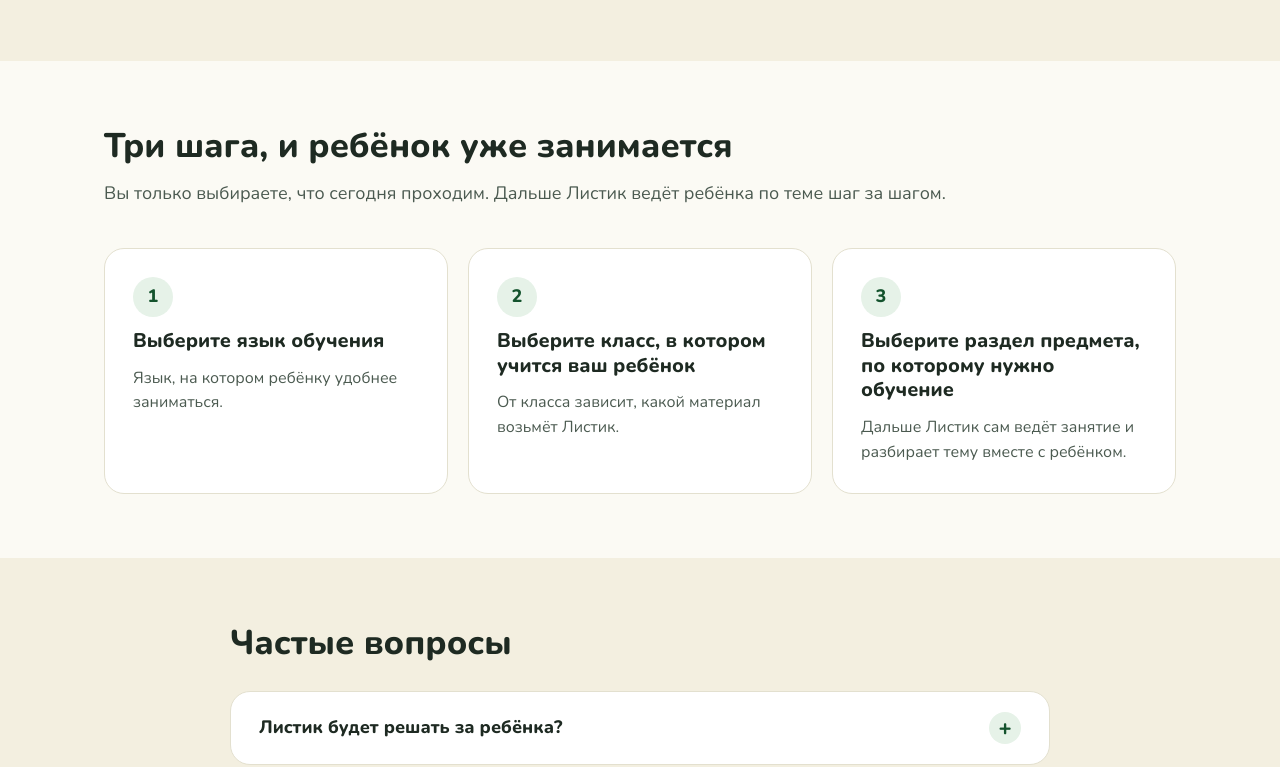
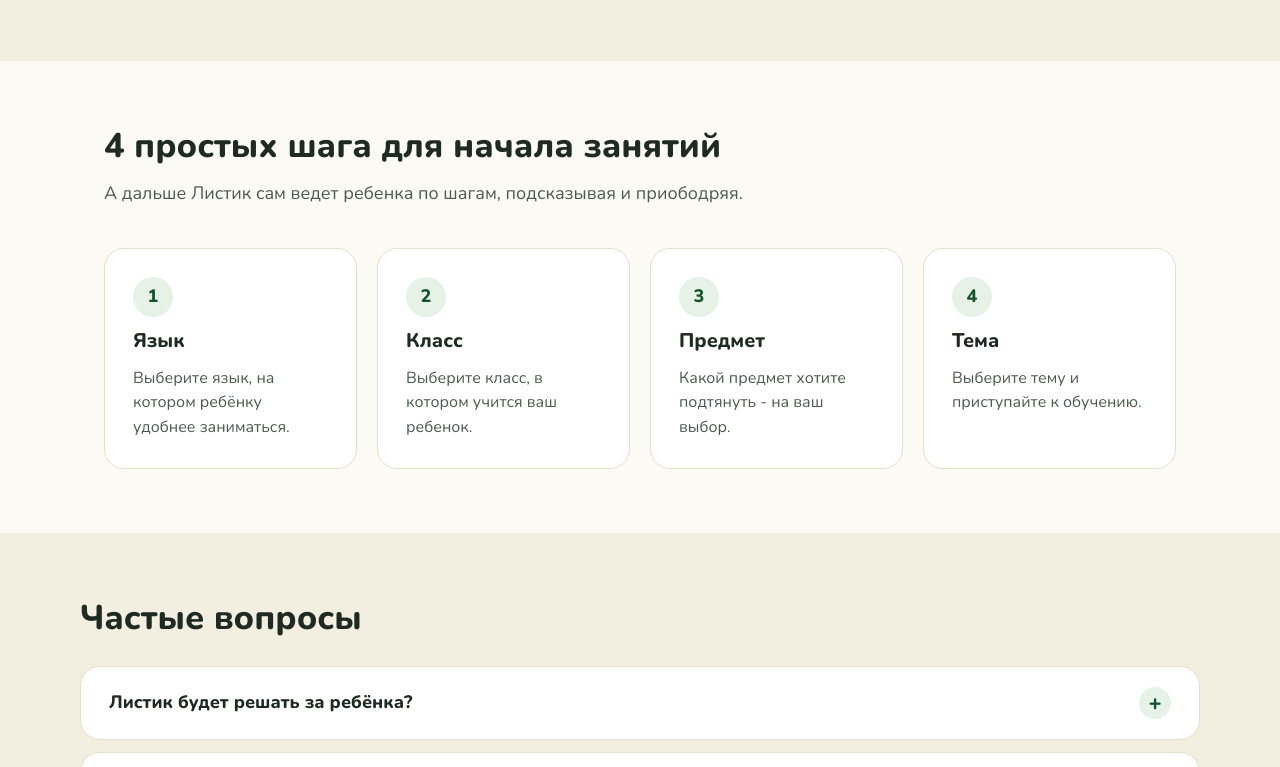
Before and after one commit to tairsky/listik_v1, a website: page index.html in a window 1280 px wide. Shown: the part 981-1748 px from the top of the page. Drawn offline with Linux system fonts and the light colour scheme.

Commit message:
Главная: мобильная версия, глобус, 4 шага, FAQ

```diff
--- a/index.html
+++ b/index.html
@@ -179,26 +179,31 @@ svg .lk-blink{transform-box:fill-box;transform-origin:center;animation:lkblink 5
 <div style="max-width:1120px;margin:0 auto;padding:64px 24px;box-sizing:border-box;display:flex;flex-direction:column;gap:40px">
 <div style="display:flex;flex-wrap:wrap;align-items:center;justify-content:space-between;gap:32px">
 <div style="flex:1 1 420px;min-width:0;max-width:none;display:flex;flex-direction:column;gap:14px">
-<h2 style="margin:0;font-size:34.2px;line-height:1.2;font-weight:800">Три шага, и ребёнок уже занимается</h2>
-<p style="margin:0;color:#4B5A50">Вы только выбираете, что сегодня проходим. Дальше Листик ведёт ребёнка по теме шаг за шагом.</p>
+<h2 style="margin:0;font-size:34.2px;line-height:1.2;font-weight:800">4 простых шага для начала занятий</h2>
+<p style="margin:0;color:#4B5A50">А дальше Листик сам ведет ребенка по шагам, подсказывая и приободряя.</p>
 </div>
 
 </div>
 <div style="display:flex;flex-wrap:wrap;gap:20px">
-<div style="flex:1 1 280px;min-width:0;background:#FFFFFF;border:1px solid #E3E0CF;border-radius:20px;padding:28px;box-sizing:border-box;display:flex;flex-direction:column;gap:12px">
+<div style="flex:1 1 220px;min-width:0;background:#FFFFFF;border:1px solid #E3E0CF;border-radius:20px;padding:28px;box-sizing:border-box;display:flex;flex-direction:column;gap:12px">
 <div style="width:40px;height:40px;border-radius:50%;background:#E6F2E8;color:#14532D;font-weight:800;display:flex;align-items:center;justify-content:center">1</div>
-<h3 style="margin:0;font-size:19.8px;line-height:1.25;font-weight:800">Выберите язык обучения</h3>
-<p style="margin:0;font-size:16px;color:#4B5A50">Язык, на котором ребёнку удобнее заниматься.</p>
+<h3 style="margin:0;font-size:19.8px;line-height:1.25;font-weight:800">Язык</h3>
+<p style="margin:0;font-size:16px;color:#4B5A50">Выберите язык, на котором ребёнку удобнее заниматься.</p>
 </div>
-<div style="flex:1 1 280px;min-width:0;background:#FFFFFF;border:1px solid #E3E0CF;border-radius:20px;padding:28px;box-sizing:border-box;display:flex;flex-direction:column;gap:12px">
+<div style="flex:1 1 220px;min-width:0;background:#FFFFFF;border:1px solid #E3E0CF;border-radius:20px;padding:28px;box-sizing:border-box;display:flex;flex-direction:column;gap:12px">
 <div style="width:40px;height:40px;border-radius:50%;background:#E6F2E8;color:#14532D;font-weight:800;display:flex;align-items:center;justify-content:center">2</div>
-<h3 style="margin:0;font-size:19.8px;line-height:1.25;font-weight:800">Выберите класс, в котором учится ваш ребёнок</h3>
-<p style="margin:0;font-size:16px;color:#4B5A50">От класса зависит, какой материал возьмёт Листик.</p>
+<h3 style="margin:0;font-size:19.8px;line-height:1.25;font-weight:800">Класс</h3>
+<p style="margin:0;font-size:16px;color:#4B5A50">Выберите класс, в котором учится ваш ребенок.</p>
 </div>
-<div style="flex:1 1 280px;min-width:0;background:#FFFFFF;border:1px solid #E3E0CF;border-radius:20px;padding:28px;box-sizing:border-box;display:flex;flex-direction:column;gap:12px">
+<div style="flex:1 1 220px;min-width:0;background:#FFFFFF;border:1px solid #E3E0CF;border-radius:20px;padding:28px;box-sizing:border-box;display:flex;flex-direction:column;gap:12px">
 <div style="width:40px;height:40px;border-radius:50%;background:#E6F2E8;color:#14532D;font-weight:800;display:flex;align-items:center;justify-content:center">3</div>
-<h3 style="margin:0;font-size:19.8px;line-height:1.25;font-weight:800">Выберите раздел предмета, по которому нужно обучение</h3>
-<p style="margin:0;font-size:16px;color:#4B5A50">Дальше Листик сам ведёт занятие и разбирает тему вместе с ребёнком.</p>
+<h3 style="margin:0;font-size:19.8px;line-height:1.25;font-weight:800">Предмет</h3>
+<p style="margin:0;font-size:16px;color:#4B5A50">Какой предмет хотите подтянуть - на ваш выбор.</p>
+</div>
+<div style="flex:1 1 220px;min-width:0;background:#FFFFFF;border:1px solid #E3E0CF;border-radius:20px;padding:28px;box-sizing:border-box;display:flex;flex-direction:column;gap:12px">
+<div style="width:40px;height:40px;border-radius:50%;background:#E6F2E8;color:#14532D;font-weight:800;display:flex;align-items:center;justify-content:center">4</div>
+<h3 style="margin:0;font-size:19.8px;line-height:1.25;font-weight:800">Тема</h3>
+<p style="margin:0;font-size:16px;color:#4B5A50">Выберите тему и приступайте к обучению.</p>
 </div>
 </div>
 </div>
@@ -206,7 +211,7 @@ svg .lk-blink{transform-box:fill-box;transform-origin:center;animation:lkblink 5
 
 <!-- Частые вопросы -->
 <div style="background:#F3EFE0;padding:64px 24px;box-sizing:border-box">
-<div style="max-width:820px;margin:0 auto;display:flex;flex-direction:column;gap:28px">
+<div style="max-width:1120px;margin:0 auto;display:flex;flex-direction:column;gap:28px">
 <h2 style="margin:0;font-size:34.2px;line-height:1.2;font-weight:800">Частые вопросы</h2>
 <div style="display:flex;flex-direction:column;gap:12px">
 <details class="lk-faq">
@@ -219,7 +224,7 @@ svg .lk-blink{transform-box:fill-box;transform-origin:center;animation:lkblink 5
 </details>
 <details class="lk-faq">
 <summary><h3 style="margin:0;font-size:18px;font-weight:800">Для каких классов и предметов?</h3></summary>
-<p style="margin:12px 0 0;font-size:16px;color:#4B5A50">Листик занимается по нашим упражнениям. [Уточните, какие классы и предметы доступны сейчас.]</p>
+<p style="margin:12px 0 0;font-size:16px;color:#4B5A50">Листик занимается по нашим упражнениям. Предметы и упражнения добавляются постепенно, после того, как наши методисты проверят их и исключат все возможные ошибки.</p>
 </details>
 <details class="lk-faq">
 <summary><h3 style="margin:0;font-size:18px;font-weight:800">Нужно ли сидеть рядом?</h3></summary>
@@ -230,8 +235,8 @@ svg .lk-blink{transform-box:fill-box;transform-origin:center;animation:lkblink 5
 <p style="margin:12px 0 0;font-size:16px;color:#4B5A50">Детям этого возраста трудно удерживать внимание на одной задаче дольше 15–20 минут, а долгие занятия утомляют и отбивают интерес. Поэтому в день доступно до 45 минут. Этого хватает на несколько задач с перерывами.</p>
 </details>
 <details class="lk-faq">
-<summary><h3 style="margin:0;font-size:18px;font-weight:800">Это живой человек?</h3></summary>
-<p style="margin:12px 0 0;font-size:16px;color:#4B5A50">Нет. Листик ИИ-помощник, и он всегда честно это говорит.</p>
+<summary><h3 style="margin:0;font-size:18px;font-weight:800">Чем ИИ-репетитор лучше или хуже живого?</h3></summary>
+<p style="margin:12px 0 0;font-size:16px;color:#4B5A50">Для занятий по школьной программе Листик справляется сам. Он объяснит тему, проведёт ребёнка по шагам и проверит результат. Никого не нужно искать, записывать и возить на занятия, а родителю не нужно садиться рядом и объяснять самому.</p>
 </details>
 </div>
 </div>
```
